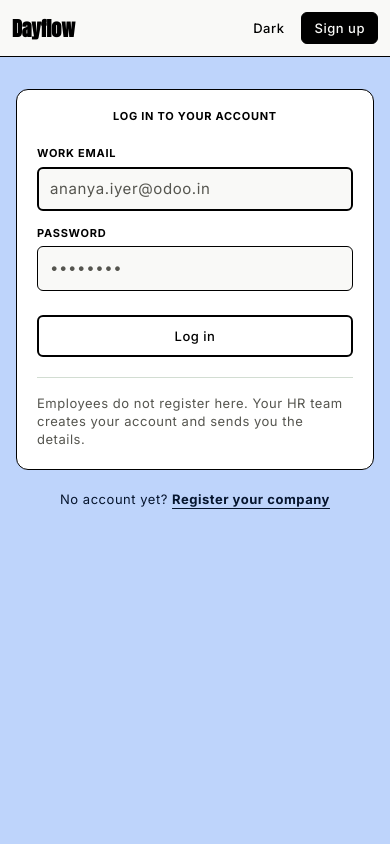
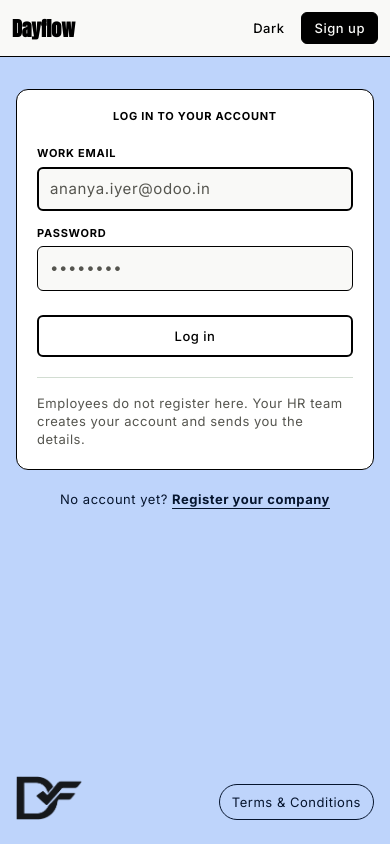
Before and after one commit to Kukyos/DayFlowOdoo, a React (Vite) app in the folder frontend/: page /signin in a window 390 px wide. Built offline with nearby package versions, Linux system fonts and the light colour scheme.

Commit message:
Show compact auth footer on phones

```diff
--- a/frontend/src/components/auth/AuthLayout.tsx
+++ b/frontend/src/components/auth/AuthLayout.tsx
@@ -68,16 +68,15 @@
           <div className="w-full max-w-[440px]">{children}</div>
         </div>
 
-        {/* Bottom furniture, matching the reference: brand mark left, terms right.
-            Hidden below lg so it never overlaps the form on a phone. */}
-        <div className="pointer-events-none hidden items-end justify-between px-12 pb-8 lg:flex">
+        {/* Bottom furniture stays compact on phones and expands with the layout. */}
+        <div className="pointer-events-none flex items-end justify-between gap-4 px-4 pb-6 sm:px-8 lg:px-12 lg:pb-8">
           <img
             src={dayflowLogo}
             alt=""
-            className="auth-brand-logo h-[72px] w-auto select-none opacity-90"
+            className="auth-brand-logo h-11 w-auto shrink-0 select-none opacity-90 sm:h-14 lg:h-[72px]"
             aria-hidden="true"
           />
-          <span className="pointer-events-auto rounded-full border border-current px-4 py-2 t-caption">
+          <span className="pointer-events-auto rounded-full border border-current px-3 py-2 text-center t-caption sm:px-4">
             Terms &amp; Conditions
           </span>
         </div>
```
